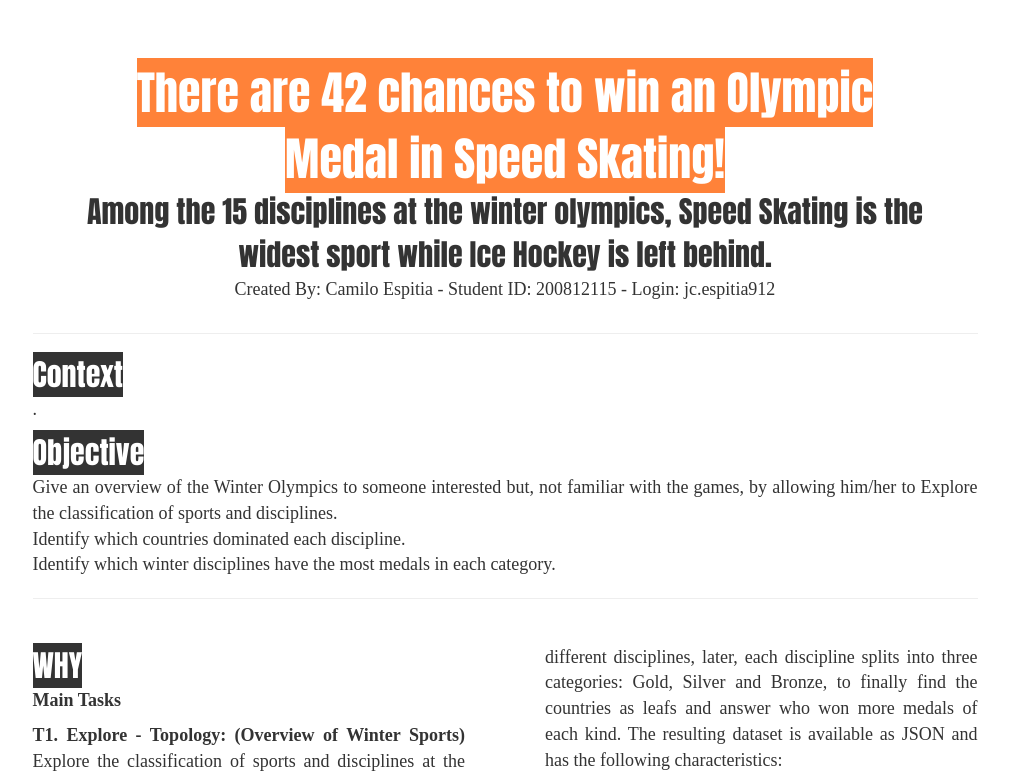
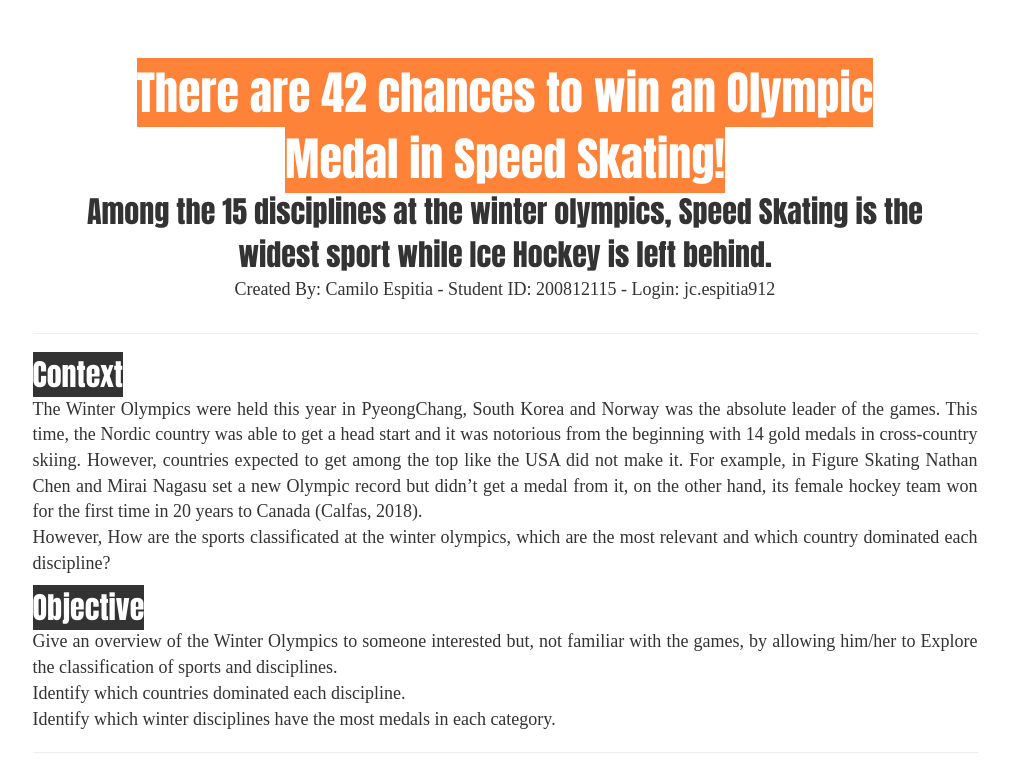
Before and after one commit to camilospn/WinterOlympics2018, a plain HTML site: page index.html in a window 1280 px wide. Shown: the top 778 px of the page, without its empty margins (135-1144 px from the left). Drawn offline with nearby package versions, Linux system fonts and the light colour scheme.

Commit message:
Update index.html

```diff
--- a/index.html
+++ b/index.html
@@ -184,7 +184,9 @@
 		<hr/>
 			<span class="titulo2 texto2">Context</span>
 			<p class="texto2">
-			.
+			The Winter Olympics were held this year in PyeongChang, South Korea and Norway was the absolute leader of the games. This time, the Nordic country was able to get a head start and it was notorious from the beginning with 14 gold medals in cross-country skiing. However, countries expected to get among the top like the USA did not make it. For example, in Figure Skating Nathan Chen and Mirai Nagasu set a new Olympic record but didn’t get a medal from it, on the other hand, its female hockey team won for the first time in 20 years to Canada (Calfas, 2018).
+<br/>However, How are the sports classificated at the winter olympics, which are the most relevant and which country dominated each discipline?
+
 			</p>
 
 			<span class="titulo2 texto2">Objective</span>
```
